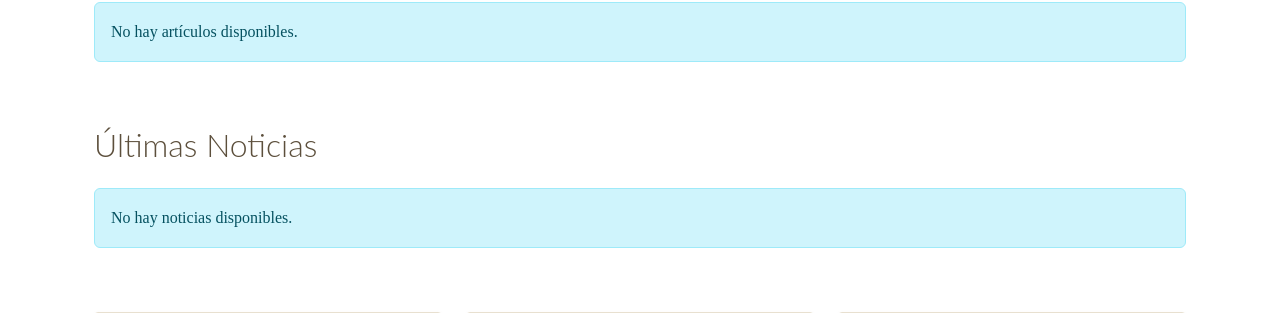
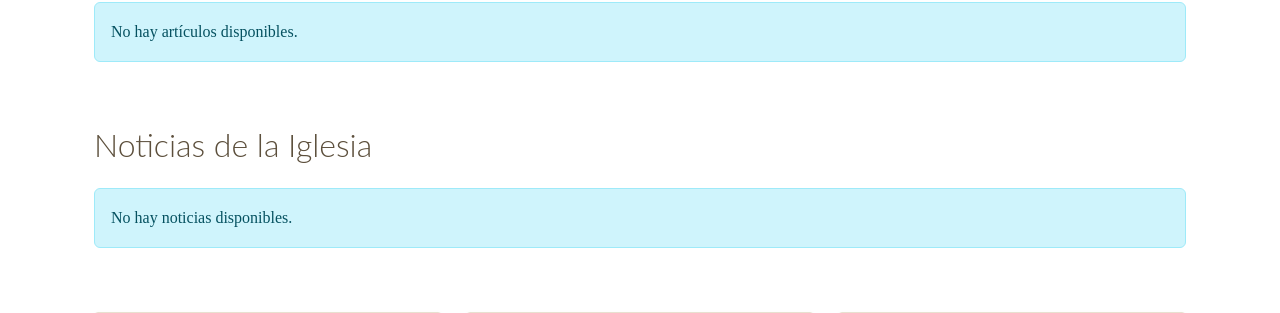
Before and after one commit to JPMarichal/bcpy, a Flask app: page / in a window 1280 px wide. Shown: the part 155-468 px from the top of the page. Run offline with Flask 3, Linux system fonts and the light colour scheme; data that the repository does not hold is empty.

Commit message:
Agent query: ¿Se muestra correctamente el nuevo encabezado "Noticias de la Iglesia" en la página principal?
Update "Últimas Noticias" section title to "Noticias de la Iglesia".

Screenshot: https://storage.googleapis.com/screenshot-production-us-central1/d39dc3d0-6f90-48dc-b715-9274840aea8e/a0a00f9d-c4a5-4237-9aaf-225fad587291.jpg

```diff
--- a/templates/content/index.html
+++ b/templates/content/index.html
@@ -32,7 +32,7 @@
     </section>
 
     <section class="latest-news mb-5">
-        <h2 class="section-title">Últimas Noticias</h2>
+        <h2 class="section-title">Noticias de la Iglesia</h2>
         <div class="row">
             {% for item in news %}
                 <div class="col-md-4 mb-4">
```
